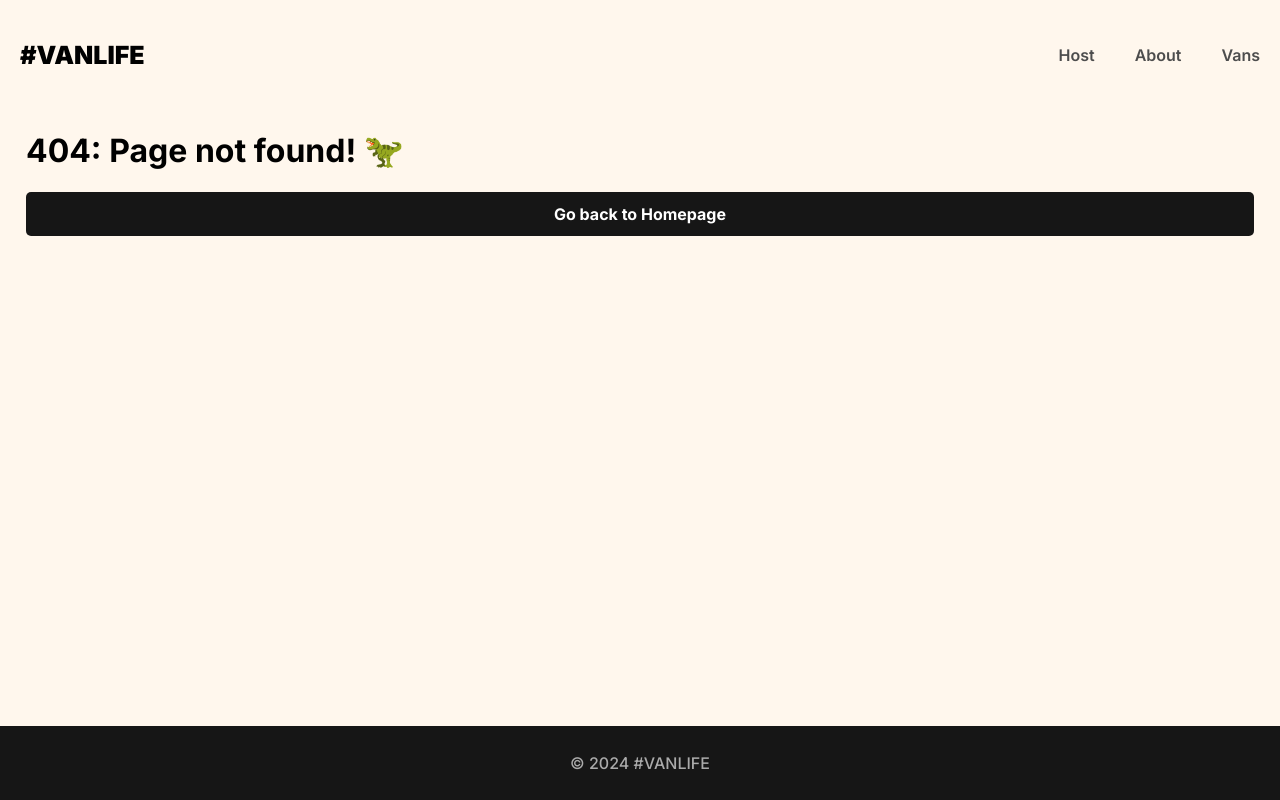
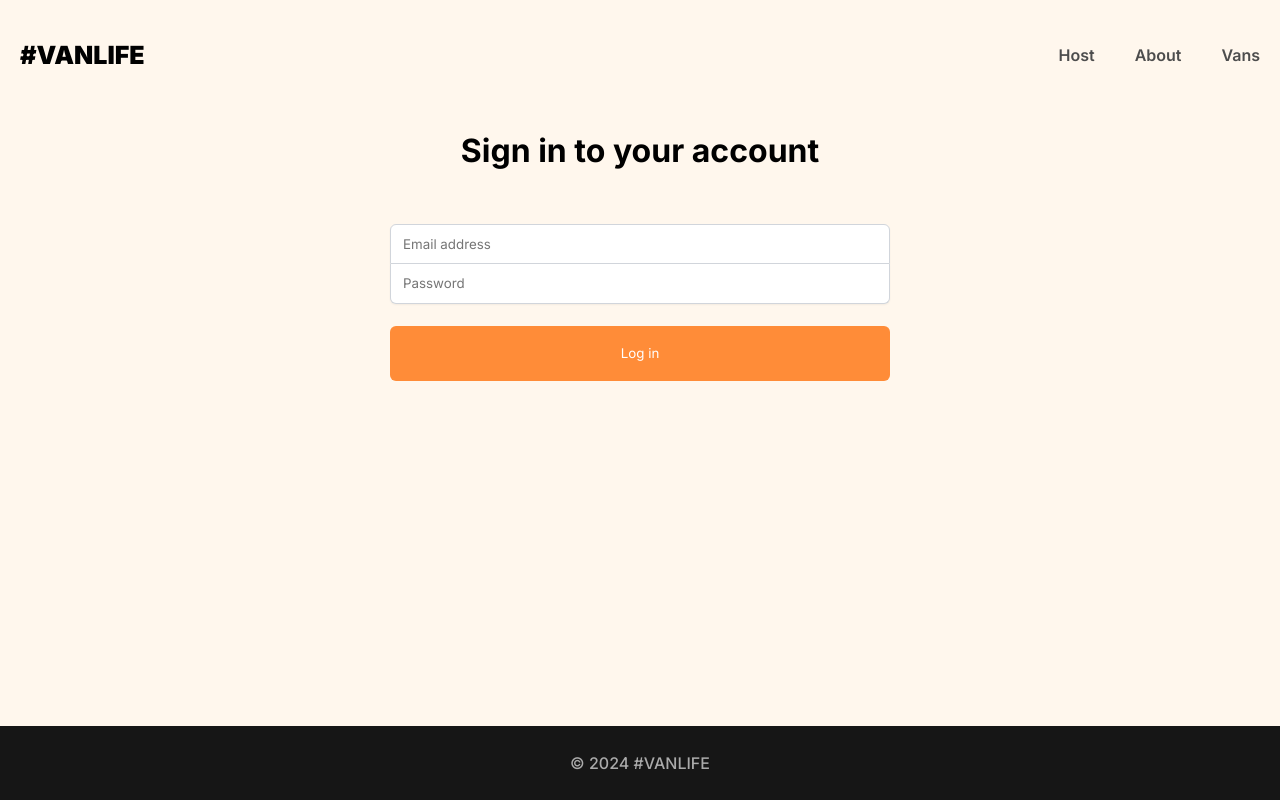
Before and after one commit to psychederik/van-life, a React (Vite) app: page /login in a window 1280 px wide. Before the commit this address had no page. Built offline with nearby package versions, Linux system fonts and the light colour scheme; what miragejs would draw is missing.

Commit message:
added AuthRequired layout
login authorization required to visit HostLayout; reorganized paths

```diff
--- a/src/App.jsx
+++ b/src/App.jsx
@@ -16,6 +16,8 @@ import VanDetails from './pages/VanDetails/VanDetails';
 import Page404 from './pages/404/Page404';
 
 import './server';
+import AuthRequired from './components/AuthRequired';
+import Login from './pages/Login/Login';
 
 function App() {
    return (
@@ -24,6 +26,12 @@ function App() {
             <Routes>
                <Route path="/" element={<Layout />}>
                   <Route index element={<Home />} />
+                  <Route path="about" element={<About />} />
+                  <Route path="vans" element={<Vans />} />
+                  <Route path="vans/:id" element={<VanDetails />} />
+                  <Route path="login" element={<Login />} />
+
+                  <Route element={<AuthRequired />}>
                      <Route path="host" element={<HostLayout />}>
                         <Route index element={<Dashboard />} />
                         <Route path="income" element={<Income />} />
@@ -35,9 +43,8 @@ function App() {
                            <Route path="photos" element={<HostVanPhotos />} />
                         </Route>
                      </Route>
-                  <Route path="about" element={<About />} />
-                  <Route path="vans" element={<Vans />} />
-                  <Route path="vans/:id" element={<VanDetails />} />
+                  </Route>
+
                   <Route path="*" element={<Page404 />} />
                </Route>
             </Routes>
```
Lines whose indentation alone changed are shown as unchanged.
